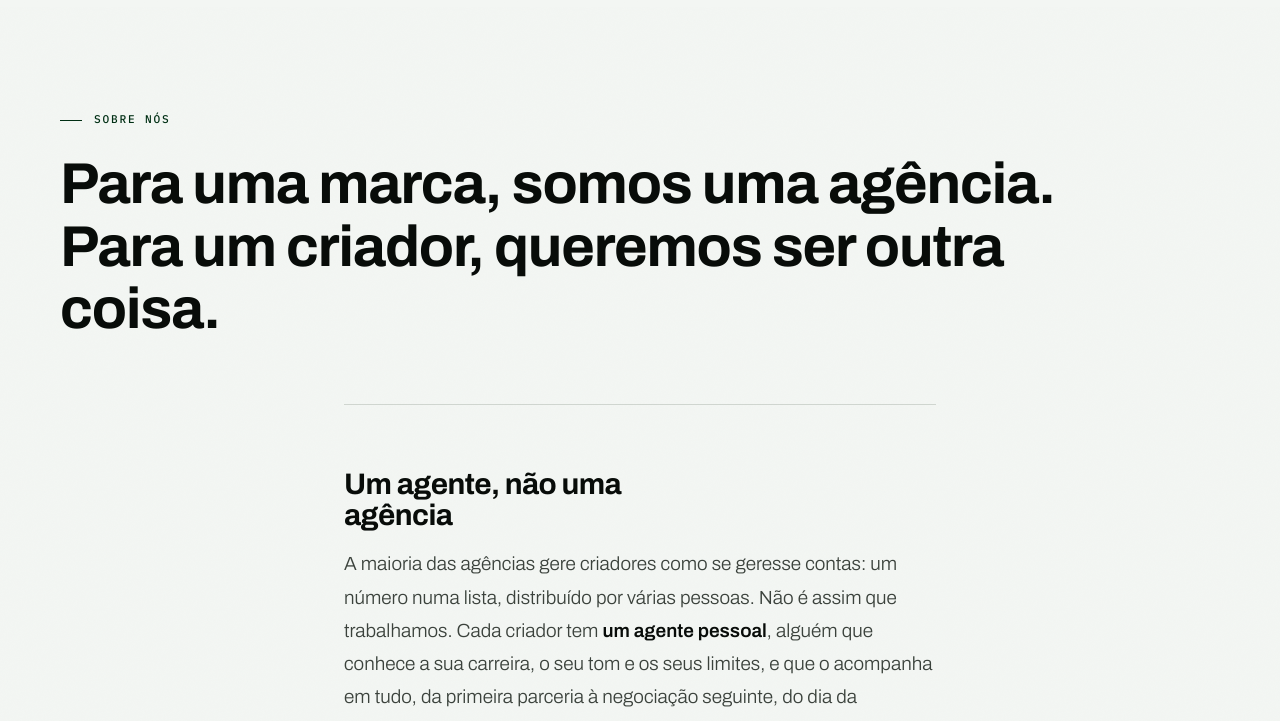
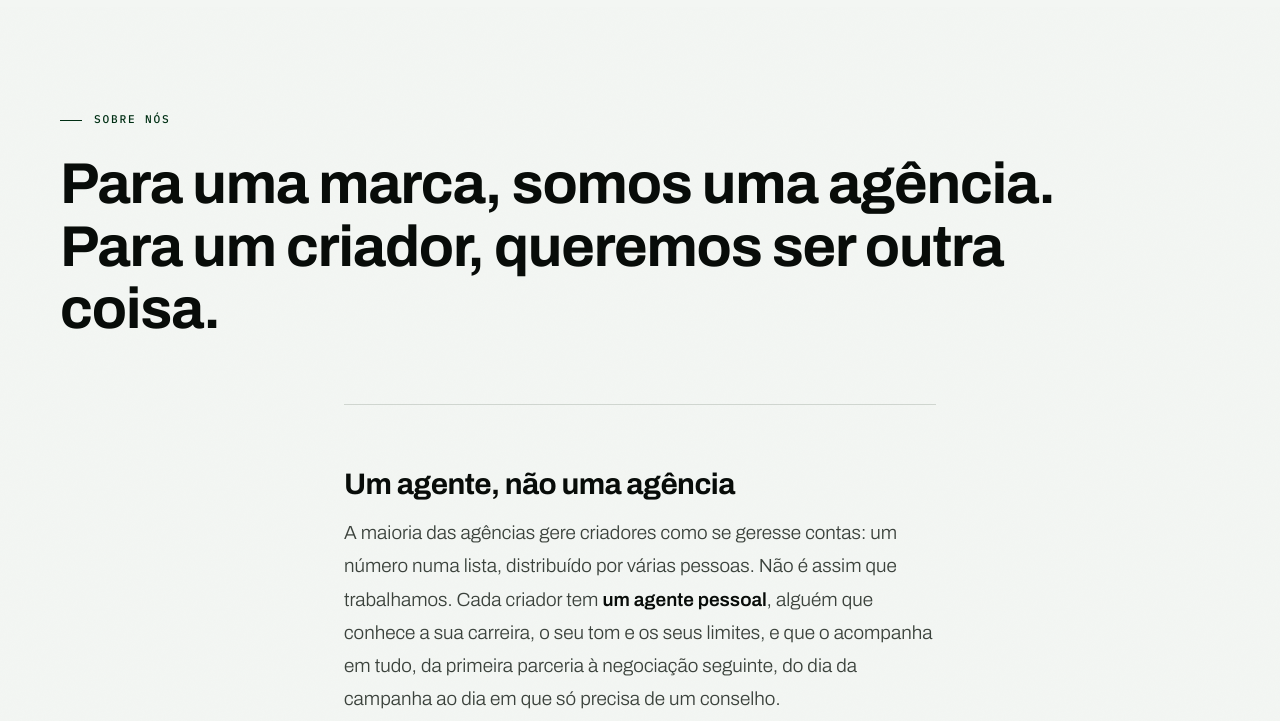
Before and after one commit to rkessal/tanofeed, a website built with Vite: page sobre.html in a window 1280 px wide. Shown: the part 76-797 px from the top of the page. Built offline with nearby package versions, Linux system fonts and the light colour scheme.

Commit message:
Remove max-width on Sobre Nós section titles so they stay on one line

```diff
--- a/src/pages/sobre.css
+++ b/src/pages/sobre.css
@@ -31,7 +31,6 @@
 .doc__block h2 {
   font-size: var(--text-xl);
   margin-bottom: var(--space-md);
-  max-width: 20ch;
 }
 
 .doc__block p {
```
